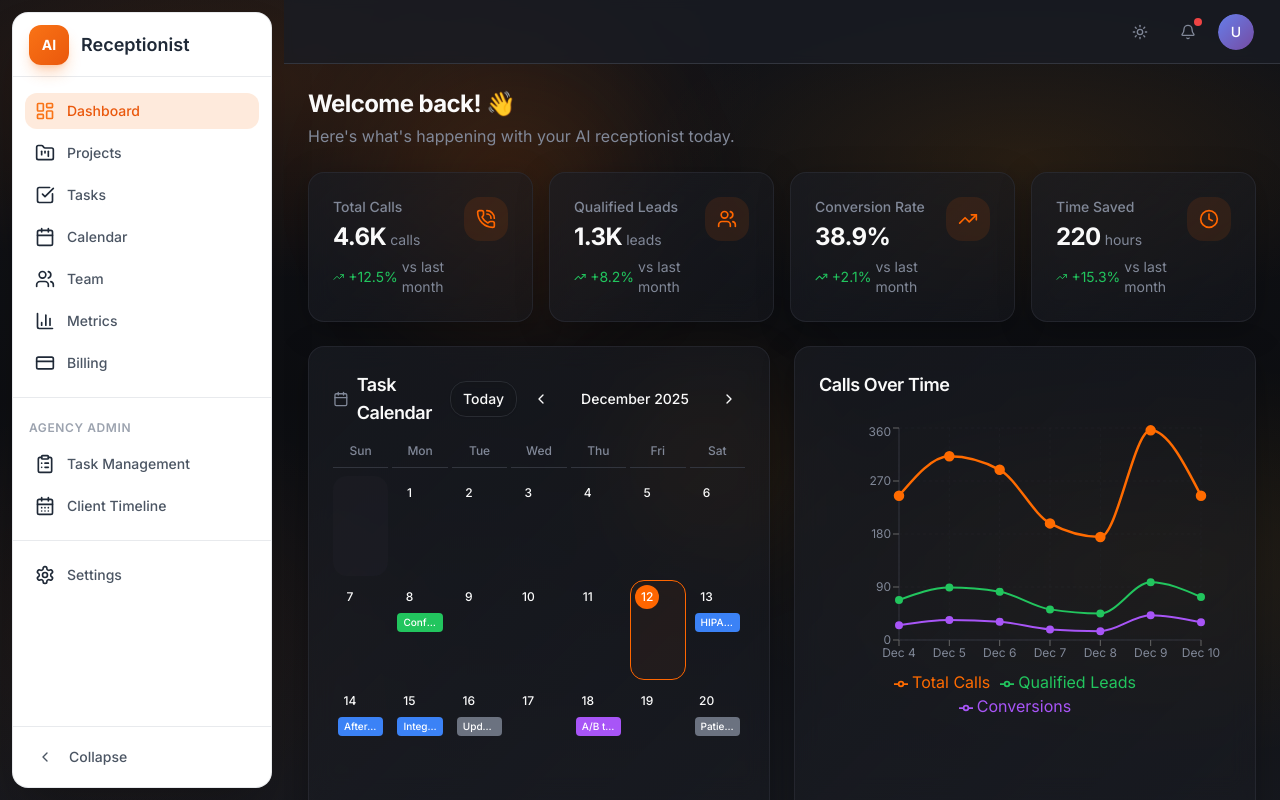
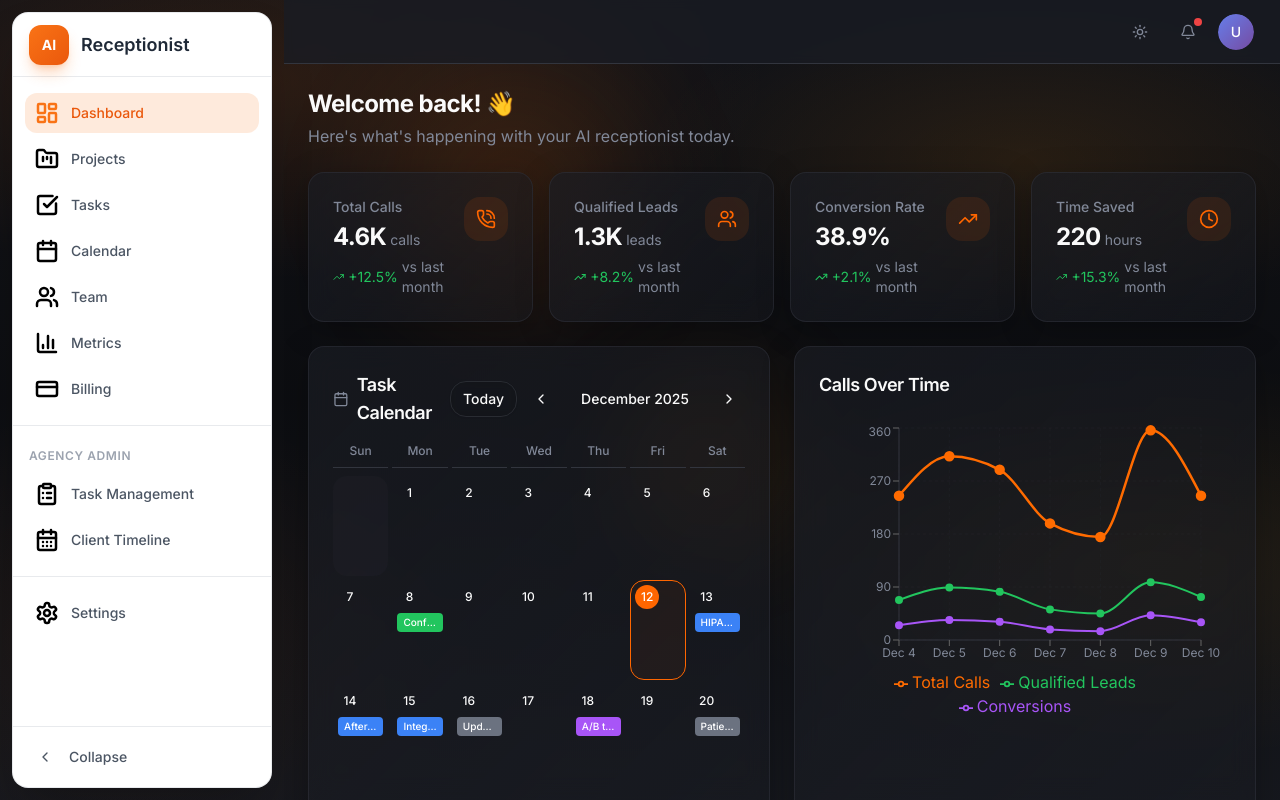
Before and after one commit to LichtBach/Split-WebApp, a React (Vite) app: page /dashboard in a window 1280 px wide. Built offline with nearby package versions, Linux system fonts and the light colour scheme.

Commit message:
feat: Sidebar icons - bigger, thicker, pitch black
- Increased icon size to h-6 w-6 (24px)
- Added strokeWidth={2.5} for thicker lines
- Pure black color (text-black) in light mode
- Light gray in dark mode for contrast

```diff
--- a/src/components/dashboard/Sidebar.tsx
+++ b/src/components/dashboard/Sidebar.tsx
@@ -47,12 +47,15 @@ const secondaryNavigation = [
 // Simple icon without container
 function NavIcon({ icon: Icon, isActive }: { icon: React.ElementType; isActive: boolean }) {
     return (
-        <Icon className={cn(
-            "h-5 w-5 shrink-0 transition-colors duration-200",
-            isActive
-                ? "text-orange-500"
-                : "text-white dark:text-gray-800"
-        )} />
+        <Icon
+            strokeWidth={2.5}
+            className={cn(
+                "h-6 w-6 shrink-0 transition-colors duration-200",
+                isActive
+                    ? "text-orange-500"
+                    : "text-gray-200 dark:text-black"
+            )}
+        />
     )
 }
 
```
